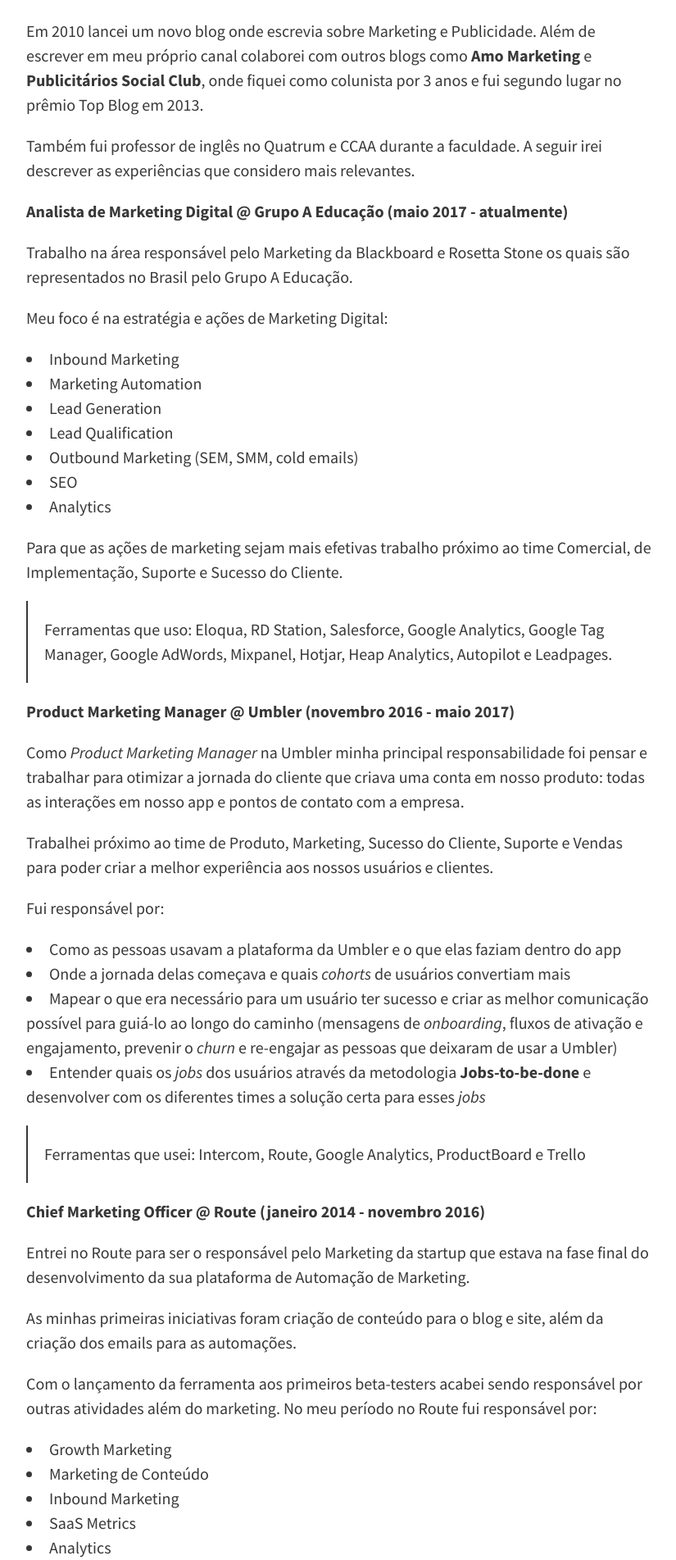
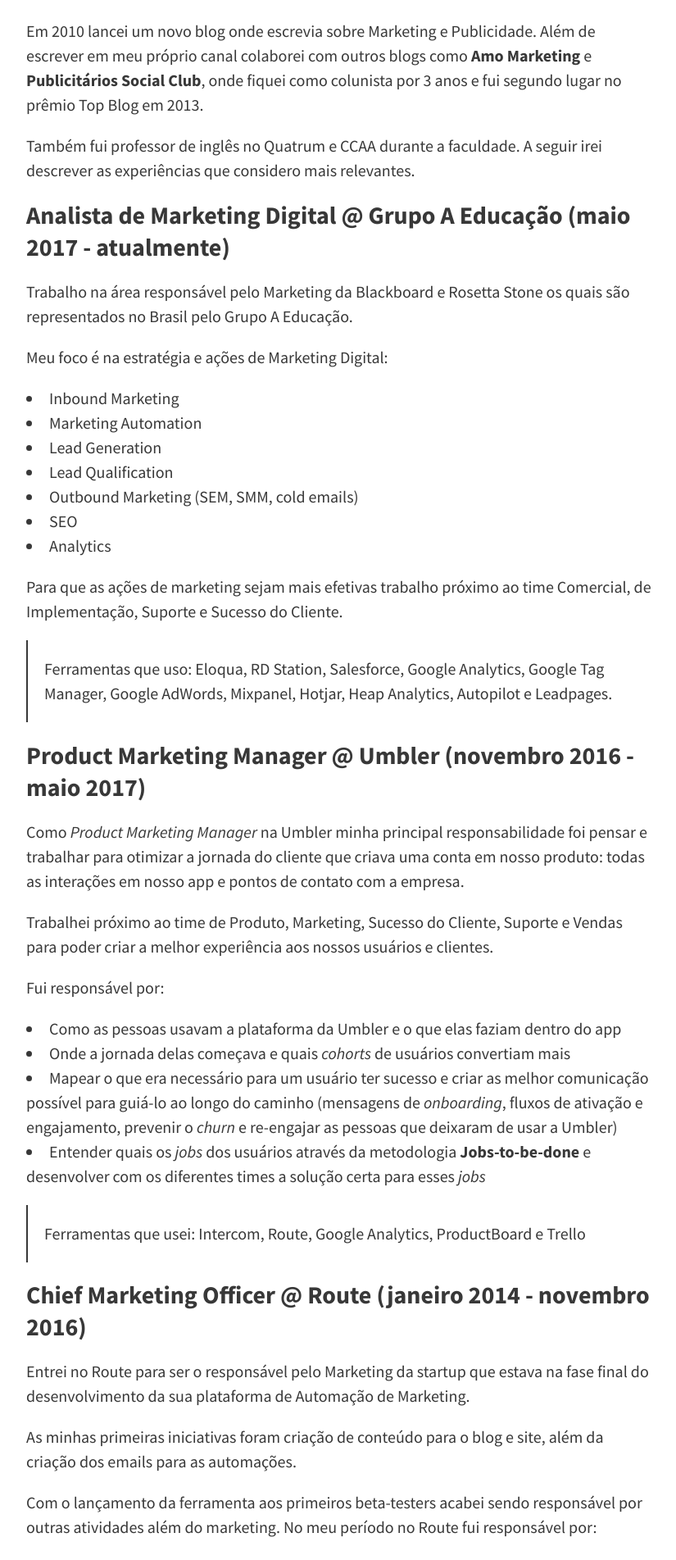
Before and after one commit to felipecbarbosa/felipecbarbosa.github.io, a Jekyll site: the page built from about.md, in a window 1280 px wide. Shown: the part 1651-3554 px from the top of the page at 82% size, without its empty margins (224-1049 px from the left). Built offline with Jekyll 4.4.1, drawn with Linux system fonts in a browser that asks for light colours; comment, search, counter and statistics services are not loaded.

Commit message:
Edited Sobre page

```diff
--- a/about.md
+++ b/about.md
@@ -46,7 +46,7 @@ Em 2010 lancei um novo blog onde escrevia sobre Marketing e Publicidade. Além d
 
 Também fui professor de inglês no Quatrum e CCAA durante a faculdade. A seguir irei descrever as experiências que considero mais relevantes.
 
-**Analista de Marketing Digital @ Grupo A Educação (maio 2017 - atualmente)**
+### Analista de Marketing Digital @ Grupo A Educação (maio 2017 - atualmente)
 
 Trabalho na área responsável pelo Marketing da Blackboard e Rosetta Stone os quais são representados no Brasil pelo Grupo A Educação.
 
@@ -64,7 +64,7 @@ Para que as ações de marketing sejam mais efetivas trabalho próximo ao time C
 
 > Ferramentas que uso: Eloqua, RD Station, Salesforce, Google Analytics, Google Tag Manager, Google AdWords, Mixpanel, Hotjar, Heap Analytics, Autopilot e Leadpages.
 
-**Product Marketing Manager @ Umbler (novembro 2016 - maio 2017)**
+### Product Marketing Manager @ Umbler (novembro 2016 - maio 2017)
 
 Como *Product Marketing Manager* na Umbler minha principal responsabilidade foi pensar e trabalhar para otimizar a jornada do cliente que criava uma conta em nosso produto: todas as interações em nosso app e pontos de contato com a empresa.
 
@@ -79,7 +79,7 @@ Fui responsável por:
 
 > Ferramentas que usei: Intercom, Route, Google Analytics, ProductBoard e Trello
 
-**Chief Marketing Officer @ Route (janeiro 2014 - novembro 2016)**
+### Chief Marketing Officer @ Route (janeiro 2014 - novembro 2016)
 
 Entrei no Route para ser o responsável pelo Marketing da startup que estava na fase final do desenvolvimento da sua plataforma de Automação de Marketing.
 
@@ -102,7 +102,7 @@ Com o lançamento da ferramenta aos primeiros beta-testers acabei sendo respons
 
 > Ferramentas que usei: Route, HelpScout, Profitwell, Drift, Sumo, Hotjar, Mixpanel, Google Analytics e Google Tag Manager
 
-**Planner e Gerente de Projetos @ Digital Imobi (junho 2012 - junho 2013)**
+### Planner e Gerente de Projetos @ Digital Imobi (junho 2012 - junho 2013)
 
 Fui responsável pelo planejamento estratégico para a criação da agência e depois atuei como *Planner* quando conquistamos os primeiros clientes.
 
```
